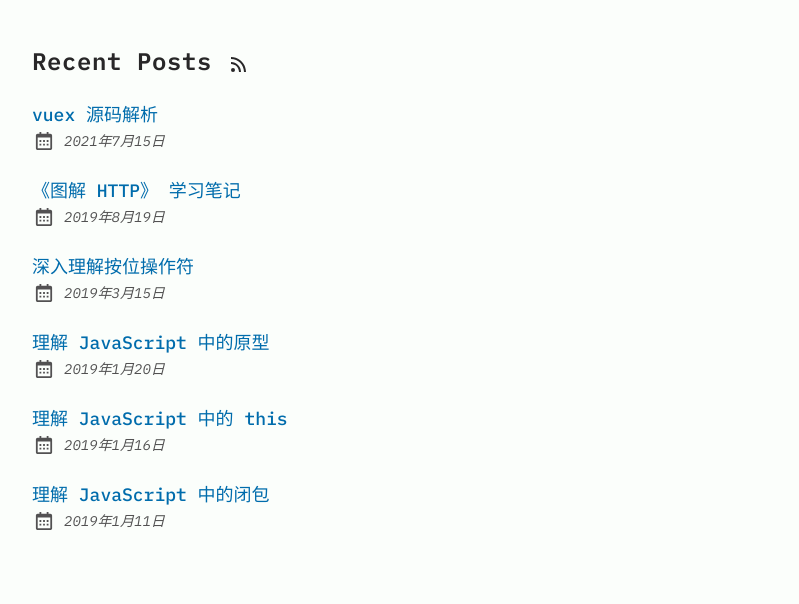
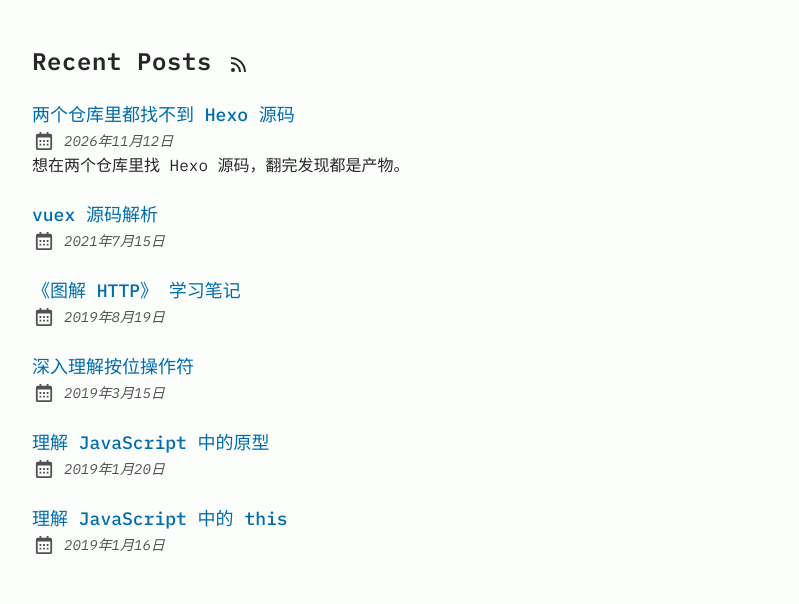
Before and after one commit to zhaoqianguo/astro-blog, an Astro site: page / in a window 1280 px wide. Shown: the part 196-800 px from the top of the page, without its empty margins (240-1039 px from the left). Built offline with nearby package versions, Linux system fonts and the light colour scheme; Astro itself is replaced by a stand-in of ours; some packages are replaced by stand-ins of ours.

Commit message:
fix: pubDatetime 带 +08:00 时区，避免 AstroPaper 定时发布过滤 (2026-11-12)

```diff
--- a/src/content/blog/2026-11-12-两个仓库里都找不到Hexo源码.md
+++ b/src/content/blog/2026-11-12-两个仓库里都找不到Hexo源码.md
@@ -1,6 +1,6 @@
 ---
 title: "两个仓库里都找不到 Hexo 源码"
-pubDatetime: 2026-11-12 09:00:00
+pubDatetime: 2026-11-12T09:00:00+08:00
 tags:
   - "Hexo"
   - "Git"
```
